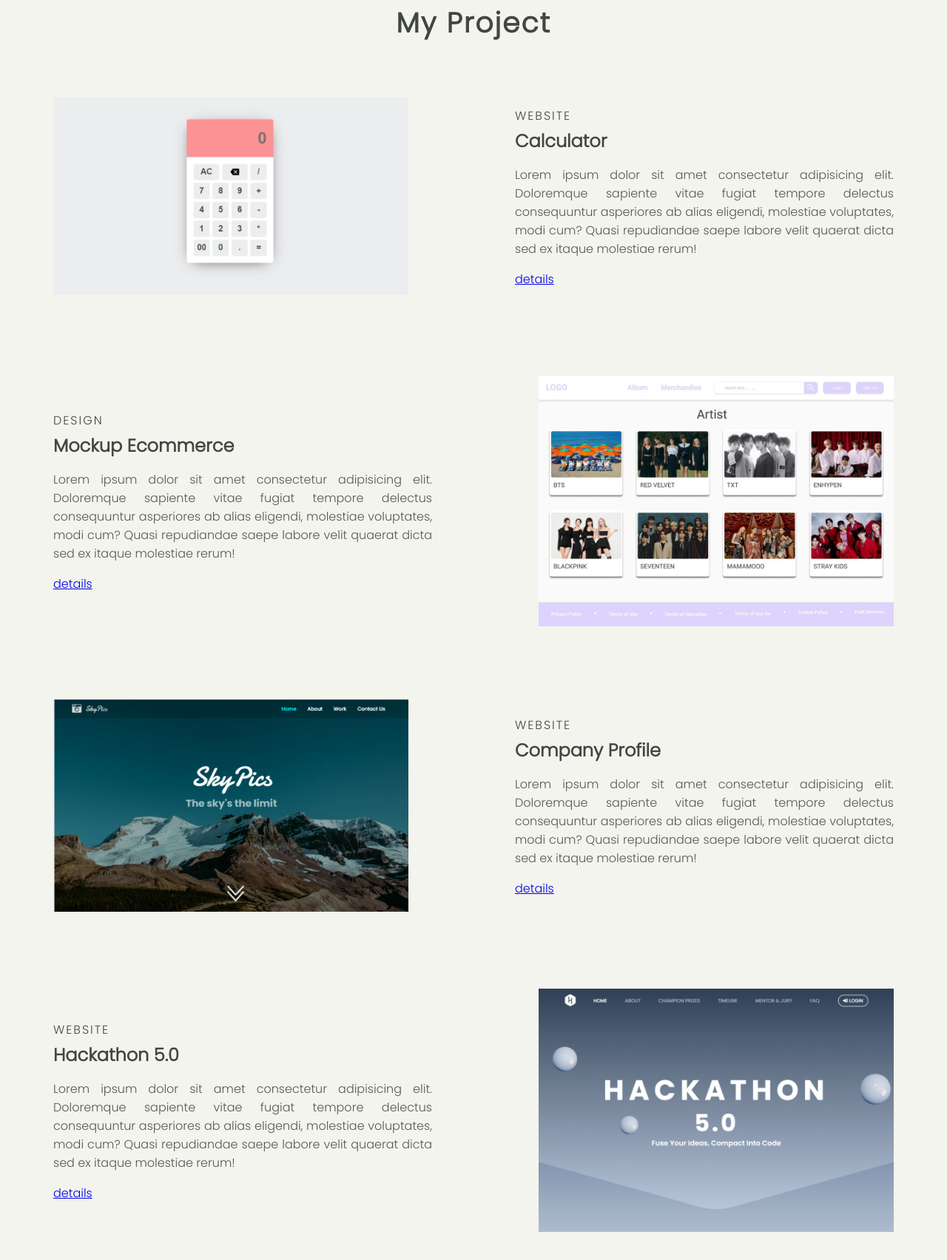
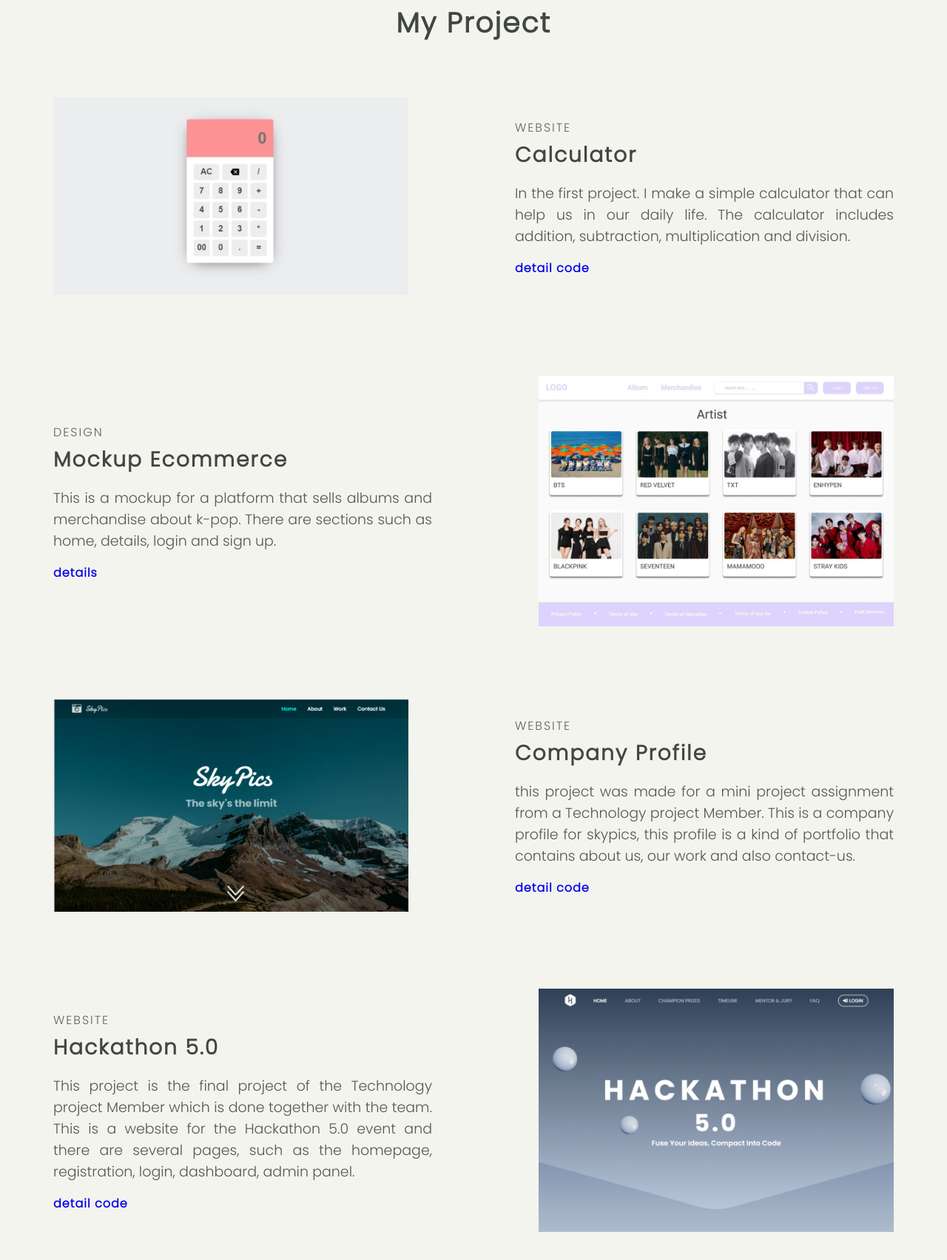
Before and after one commit to arraa/portofolio, a plain HTML site: page index.html in a window 1280 px wide. Shown: the part 1916-3620 px from the top of the page at 74% size. Drawn offline with Linux system fonts and the light colour scheme.

Commit message:
perbaikan konten

```diff
--- a/index.html
+++ b/index.html
@@ -82,23 +82,29 @@
 
                 <div class="sosmed">
                     <div class="icon spotify">
-                        <a href=""
+                        <a
+                            href="https://open.spotify.com/user/zrimwdt9pkhgae131f62283so?si=af0ad569e7514bf0"
+                            target="blank"
                             ><span><i class="fab fa-spotify"></i></span
                         ></a>
                     </div>
 
                     <div class="icon instagram">
-                        <a href=""
+                        <a
+                            href="https://www.instagram.com/tirarhmh_/"
+                            target="blank"
                             ><span><i class="fab fa-instagram"></i></span
                         ></a>
                     </div>
                     <div class="icon github">
-                        <a href=""
+                        <a href="https://github.com/arraa" target="blank"
                             ><span><i class="fab fa-github"></i></span
                         ></a>
                     </div>
                     <div class="icon linkedin">
-                        <a href=""
+                        <a
+                            href="https://www.linkedin.com/in/mutiara-rahmah-733978179/"
+                            target="blank"
                             ><span><i class="fab fa-linkedin"></i></span
                         ></a>
                     </div>
@@ -137,14 +143,16 @@
                             Hi !! I'm Mutiara Rahmah
                         </h2>
                         <p style="text-align: justify">
-                            Lorem ipsum dolor, sit amet consectetur adipisicing
-                            elit. Doloremque consectetur, saepe molestias est
-                            soluta ea perferendis quia vitae quaerat dolores
-                            amet porro doloribus sint? Expedita reprehenderit
-                            eos nihil quaerat pariatur beatae dolorem asperiores
-                            illo, vel corrupti quas atque autem quisquam ipsum
-                            ullam tenetur ipsam quam cum rem sequi porro!
-                            Cumque?
+                            hello my name is mutiara rahmah, or commonly known
+                            as tia. I am a computer science student at binus
+                            university and I am a BINUSIAN 25. I really like
+                            learning, seeking experience and always interested
+                            in trying new things. I work hard and can be
+                            responsible for what has been given to me. This year
+                            I enjoy learning about front-end such as html, css,
+                            javascript. I think it's very interesting and I love
+                            it. I hope to learn more about the front-end. I have
+                            a dream to be a front-end engineer in the future.
                         </p>
                         <a href="./asset/CV Mutiara Rahmah.pdf" class="cv"
                             >Check my CV</a
@@ -188,9 +196,7 @@
                         </table>
                     </div>
                     <div class="softwere">
-                        <h3 class="judulTable">
-                            Skills
-                        </h3>
+                        <h3 class="judulTable">Skills</h3>
                         <div class="love">
                             <table class="Softwere">
                                 <thead>
@@ -247,14 +253,17 @@
                         <p class="tipe">Website</p>
                         <h2 class="judulProject">Calculator</h2>
                         <p class="penjelasan">
-                            Lorem ipsum dolor sit amet consectetur adipisicing
-                            elit. Doloremque sapiente vitae fugiat tempore
-                            delectus consequuntur asperiores ab alias eligendi,
-                            molestiae voluptates, modi cum? Quasi repudiandae
-                            saepe labore velit quaerat dicta sed ex itaque
-                            molestiae rerum!
+                            In the first project. I make a simple calculator
+                            that can help us in our daily life. The calculator
+                            includes addition, subtraction, multiplication and
+                            division.
                         </p>
-                        <a href="#">details</a>
+                        <a
+                            href="https://github.com/arraa/calculator"
+                            class="details"
+                            target="blank"
+                            >detail code</a
+                        >
                     </div>
                 </div>
 
@@ -279,14 +288,16 @@
                         <p class="tipe">Design</p>
                         <h2 class="judulProject">Mockup Ecommerce</h2>
                         <p class="penjelasan">
-                            Lorem ipsum dolor sit amet consectetur adipisicing
-                            elit. Doloremque sapiente vitae fugiat tempore
-                            delectus consequuntur asperiores ab alias eligendi,
-                            molestiae voluptates, modi cum? Quasi repudiandae
-                            saepe labore velit quaerat dicta sed ex itaque
-                            molestiae rerum!
+                            This is a mockup for a platform that sells albums
+                            and merchandise about k-pop. There are sections such
+                            as home, details, login and sign up.
                         </p>
-                        <a href="#">details</a>
+                        <a
+                            href="https://www.figma.com/file/ZVzvOTpPj0BlxBU2YMsRSu/mock-up-website?node-id=59%3A156"
+                            target="blank"
+                            class="details"
+                            >details</a
+                        >
                     </div>
                 </div>
 
@@ -311,14 +322,18 @@
                         <p class="tipe">Website</p>
                         <h2 class="judulProject">Company Profile</h2>
                         <p class="penjelasan">
-                            Lorem ipsum dolor sit amet consectetur adipisicing
-                            elit. Doloremque sapiente vitae fugiat tempore
-                            delectus consequuntur asperiores ab alias eligendi,
-                            molestiae voluptates, modi cum? Quasi repudiandae
-                            saepe labore velit quaerat dicta sed ex itaque
-                            molestiae rerum!
+                            this project was made for a mini project assignment
+                            from a Technology project Member. This is a company
+                            profile for skypics, this profile is a kind of
+                            portfolio that contains about us, our work and also
+                            contact-us.
                         </p>
-                        <a href="#">details</a>
+                        <a
+                            href="https://github.com/arraa/MiniProject-TPM"
+                            target="blank"
+                            class="details"
+                            >detail code</a
+                        >
                     </div>
                 </div>
 
@@ -349,14 +364,18 @@
                         <p class="tipe">Website</p>
                         <h2 class="judulProject">Hackathon 5.0</h2>
                         <p class="penjelasan">
-                            Lorem ipsum dolor sit amet consectetur adipisicing
-                            elit. Doloremque sapiente vitae fugiat tempore
-                            delectus consequuntur asperiores ab alias eligendi,
-                            molestiae voluptates, modi cum? Quasi repudiandae
-                            saepe labore velit quaerat dicta sed ex itaque
-                            molestiae rerum!
+                            This project is the final project of the Technology
+                            project Member which is done together with the team.
+                            This is a website for the Hackathon 5.0 event and
+                            there are several pages, such as the homepage,
+                            registration, login, dashboard, admin panel.
                         </p>
-                        <a href="#">details</a>
+                        <a
+                            href="https://github.com/arraa/FinalProject-TPM"
+                            target="blank"
+                            class="details"
+                            >detail code</a
+                        >
                     </div>
                 </div>
             </div>
--- a/style.css
+++ b/style.css
@@ -4,12 +4,92 @@
     box-sizing: border-box;
     scroll-behavior: smooth;
 }
+
 body {
     font-family: "Poppins", sans-serif;
     color: #424642;
     background-color: #f3f4ed;
     min-height: 350vh;
 }
+
+/* animasi */
+
+@keyframes typing {
+    from {
+        width: 0;
+    }
+    to {
+        width: 100%;
+    }
+}
+
+@keyframes lines {
+    0% {
+        opacity: 1;
+    }
+    50% {
+        opacity: 1;
+    }
+    75% {
+        opacity: 1;
+    }
+    100% {
+        opacity: 0;
+    }
+}
+@keyframes fadeIn {
+    0% {
+        transform: translateX(-80px);
+    }
+    100% {
+        opacity: 1;
+        transform: translateY(0);
+    }
+}
+
+@keyframes fadeInLeft {
+    0% {
+        transform: translateX(80px);
+    }
+    100% {
+        opacity: 1;
+        transform: translateY(0);
+    }
+}
+
+@keyframes UpDown {
+    0% {
+        opacity: 0.8;
+        transform: translate(0, 0px);
+    }
+    50% {
+        transform: translate(0, 15px);
+    }
+    100% {
+        opacity: 0.8;
+        transform: translate(0, -0px);
+    }
+}
+
+@keyframes slide {
+    20% {
+        margin-left: 0px;
+    }
+    40% {
+        margin-left: calc(-30rem * 1);
+    }
+    60% {
+        margin-left: calc(-30rem * 2);
+    }
+    80% {
+        margin-left: calc(-30rem * 3);
+    }
+    100% {
+        margin-left: 0px;
+    }
+}
+
+/* navbar */
 nav {
     overflow: hidden;
     position: fixed;
@@ -53,6 +133,7 @@ nav ul li a:hover {
     justify-content: space-between;
     height: 25px;
 }
+
 .toggle input {
     position: absolute;
     cursor: pointer;
@@ -63,6 +144,7 @@ nav ul li a:hover {
     left: -10px;
     top: -4px;
 }
+
 .toggle span {
     display: block;
     width: 28px;
@@ -116,6 +198,7 @@ nav ul li a:hover {
 .name {
     display: flex;
 }
+
 #typing {
     width: 0ch;
     color: #424642;
@@ -126,9 +209,11 @@ nav ul li a:hover {
     white-space: nowrap;
     animation: typing 5s steps(40) 1s forwards;
 }
+
 #typing span {
     color: #c06014;
 }
+
 #line {
     float: left;
     color: #424642;
@@ -136,28 +221,6 @@ nav ul li a:hover {
     font-size: 40px;
     opacity: 0;
     animation: lines 5s 1s;
-}
-@keyframes typing {
-    from {
-        width: 0;
-    }
-    to {
-        width: 100%;
-    }
-}
-@keyframes lines {
-    0% {
-        opacity: 1;
-    }
-    50% {
-        opacity: 1;
-    }
-    75% {
-        opacity: 1;
-    }
-    100% {
-        opacity: 0;
-    }
 }
 
 #Activist {
@@ -168,22 +231,13 @@ nav ul li a:hover {
     animation: fadeIn 3s 6s forwards;
 }
 
-@keyframes fadeIn {
-    0% {
-        transform: translateX(-80px);
-    }
-    100% {
-        opacity: 1;
-        transform: translateY(0);
-    }
-}
-
 .sosmed {
     display: inline-flex;
     margin-top: 1.25rem;
     opacity: 0;
     animation: fadeInLeft 3s 6s forwards;
 }
+
 .fab {
     color: #333;
     transform: scale(1);
@@ -221,9 +275,11 @@ nav ul li a:hover {
 .sosmed .spotify:hover span {
     background: #1db954;
 }
+
 .sosmed .instagram:hover span {
     background: #c13584;
 }
+
 .sosmed .github:hover span {
     background: #333;
 }
@@ -239,16 +295,6 @@ nav ul li a:hover {
     color: #fff;
 }
 
-@keyframes fadeInLeft {
-    0% {
-        transform: translateX(80px);
-    }
-    100% {
-        opacity: 1;
-        transform: translateY(0);
-    }
-}
-
 .arrow {
     display: flex;
     flex-direction: column;
@@ -257,20 +303,6 @@ nav ul li a:hover {
     height: 40vh;
     opacity: 0;
     animation: UpDown 4s 10s infinite;
-}
-
-@keyframes UpDown {
-    0% {
-        opacity: 0.8;
-        transform: translate(0, 0px);
-    }
-    50% {
-        transform: translate(0, 15px);
-    }
-    100% {
-        opacity: 0.8;
-        transform: translate(0, -0px);
-    }
 }
 
 /* about */
@@ -290,16 +322,19 @@ nav ul li a:hover {
     font-size: 25px;
     letter-spacing: 2px;
 }
+
 .container {
     margin: 2rem 0;
     display: flex;
     justify-content: space-evenly;
 }
+
 .foto {
     border-radius: 10px;
     position: relative;
     display: inline;
 }
+
 .foto .back {
     display: none;
     position: absolute;
@@ -317,6 +352,7 @@ nav ul li a:hover {
     text-align: center;
     width: 40%;
 }
+
 .cv {
     margin-top: 1rem;
     display: flex;
@@ -333,6 +369,7 @@ nav ul li a:hover {
     display: flex;
     justify-content: space-around;
 }
+
 .education {
     width: 50%;
     /* margin: 2rem 0; */
@@ -340,6 +377,7 @@ nav ul li a:hover {
     flex-direction: column;
     align-items: center;
 }
+
 .softwere {
     width: 50%;
     display: flex;
@@ -360,6 +398,7 @@ table {
     background-color: #b8a587;
     color: #fff;
 }
+
 th {
     background-color: #81745f; /*gatau warnanyaa*/
     padding: 0.5rem 1.5rem;
@@ -380,18 +419,21 @@ tr:nth-child(even) {
 #project {
     min-height: 210vh;
 }
+
 .projectt {
     padding-top: 4.25rem;
     text-align: center;
     font-size: 25px;
     letter-spacing: 2px;
 }
+
 .projectContainer {
     display: flex;
     flex-direction: column;
     justify-content: center;
     align-items: center;
 }
+
 .contentProject {
     margin: 1rem 0;
     display: flex;
@@ -428,25 +470,7 @@ tr:nth-child(even) {
 }
 
 .wrapper:hover {
-    animation: slide 7s ease infinite;
-}
-
-@keyframes slide {
-    20% {
-        margin-left: 0px;
-    }
-    40% {
-        margin-left: calc(-30rem * 1);
-    }
-    60% {
-        margin-left: calc(-30rem * 2);
-    }
-    80% {
-        margin-left: calc(-30rem * 3);
-    }
-    100% {
-        margin-left: 0px;
-    }
+    animation: slide 8s infinite;
 }
 
 .description {
@@ -454,16 +478,35 @@ tr:nth-child(even) {
 }
 
 .tipe {
+    font-weight: 500;
     margin: 0.25rem 0;
+    font-size: 16px;
     text-transform: uppercase;
     letter-spacing: 2px;
-    color: #424642;
+    color: #424642d5;
+}
+
+.judulProject {
+    letter-spacing: 2px;
+    font-size: 1.75rem;
 }
 
 .penjelasan {
+    font-weight: 500;
+    font-size: 19px;
     color: #424642e5;
     margin: 1rem 0;
     text-align: justify;
+}
+
+.details {
+    text-decoration: none;
+    font-weight: bolder;
+    letter-spacing: 1px;
+}
+
+.details:hover {
+    text-decoration: underline;
 }
 
 /* contact */
@@ -505,6 +548,7 @@ tr:nth-child(even) {
     border-bottom: 2px solid #424642;
     margin: 0.5rem 0;
 }
+
 .contact-me form .formInput:focus {
     outline: none;
     border-bottom: 2px solid #c06014;
@@ -542,6 +586,7 @@ tr:nth-child(even) {
     justify-content: center;
     align-items: center;
 }
+
 .lineFooter {
     width: 60%;
     height: 3px;
@@ -560,6 +605,7 @@ tr:nth-child(even) {
     display: inline-flex;
     opacity: 1;
 }
+
 .fab {
     color: #333;
     transform: scale(1);
@@ -597,9 +643,11 @@ tr:nth-child(even) {
 .sosmedFooter .spotify:hover span {
     background: #1db954;
 }
+
 .sosmedFooter .instagram:hover span {
     background: #c13584;
 }
+
 .sosmedFooter .github:hover span {
     background: #333;
 }
@@ -616,10 +664,12 @@ tr:nth-child(even) {
         font-size: 15px;
         padding: 1rem 2rem;
     }
+
     nav ul {
         width: 50%;
     }
-    /* herp */
+
+    /* hero */
     .svgAtas {
         height: 15rem;
     }
@@ -644,6 +694,7 @@ tr:nth-child(even) {
         flex-direction: column;
         align-items: center;
     }
+
     .softwere {
         margin-top: 2rem;
     }
@@ -703,12 +754,15 @@ tr:nth-child(even) {
         margin: 0;
         padding: 0;
     }
+
     .toggle {
         display: flex;
     }
+
     nav {
         padding: 1rem 1.5rem;
     }
+
     nav ul {
         position: fixed;
         top: -100%;
@@ -734,19 +788,23 @@ tr:nth-child(even) {
         top: 55px;
         left: 0;
     }
-    /* her0 */
+
+    /* hero */
     .svgAtas {
         width: 28rem;
         height: 13rem;
     }
+
     #typing {
         width: 0%;
         font-size: 30px;
         animation: typing 5s steps(40) 1s forwards;
     }
+
     #typing span {
         color: #c06014;
     }
+
     #line {
         float: left;
         color: #424642;
```
Also changed, not shown: 1 other file.
